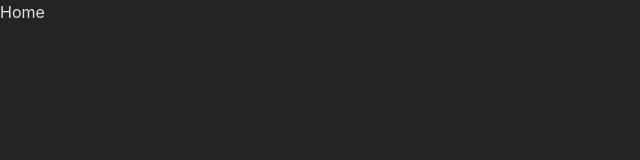
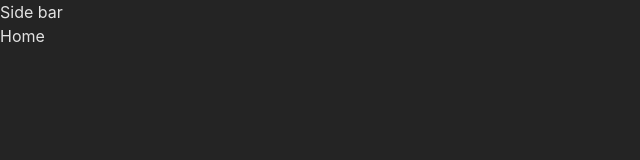
Before and after one commit to pabloff95/portfolio, a React (Vite) app: page / in a window 1280 px wide. Shown: the top 160 px of the page, without its empty margins (0-640 px from the left). Built offline with nearby package versions, Linux system fonts and the light colour scheme.

Commit message:
Add main layout

```diff
--- a/src/App.tsx
+++ b/src/App.tsx
@@ -3,16 +3,19 @@ import About from "./pages/About";
 import Contact from "./pages/Contact";
 import Home from "./pages/Home";
 import Projects from "./pages/Projects";
+import Layout from "./components/layout/Layout";
 
 function App() {
   return (
     <>
       <Router>
         <Routes>
-          <Route path="/" element={<Home />} />
-          <Route path="/projects" element={<Projects />} />
-          <Route path="/about" element={<About />} />
-          <Route path="/contact" element={<Contact />} />
+          <Route path="/" element={<Layout />}>
+            <Route path="/" element={<Home />} />
+            <Route path="/projects" element={<Projects />} />
+            <Route path="/about" element={<About />} />
+            <Route path="/contact" element={<Contact />} />
+          </Route>
         </Routes>
       </Router>
     </>
--- /dev/null
+++ b/src/components/layout/Layout.tsx
@@ -0,0 +1,11 @@
+import SideBar from "./Side-bar";
+import { Outlet } from "react-router-dom";
+
+export default function Layout() {
+  return (
+    <div>
+      <SideBar />
+      <Outlet />
+    </div>
+  );
+}
--- /dev/null
+++ b/src/components/layout/Side-bar.tsx
@@ -0,0 +1,3 @@
+export default function SideBar() {
+  return <aside>Side bar</aside>;
+}
```
